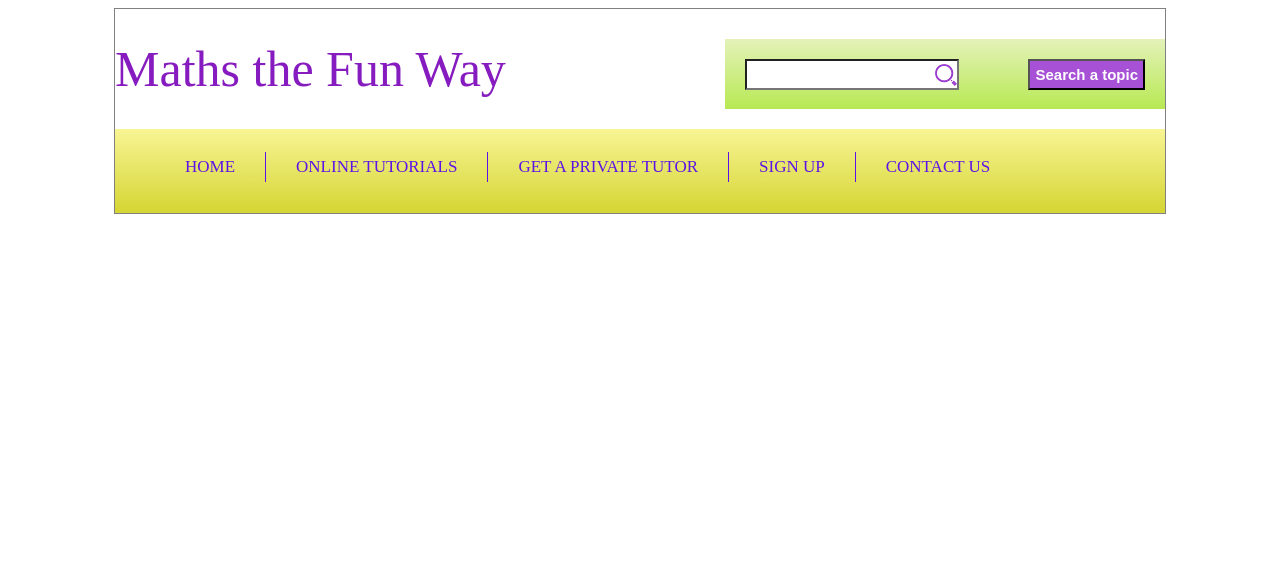
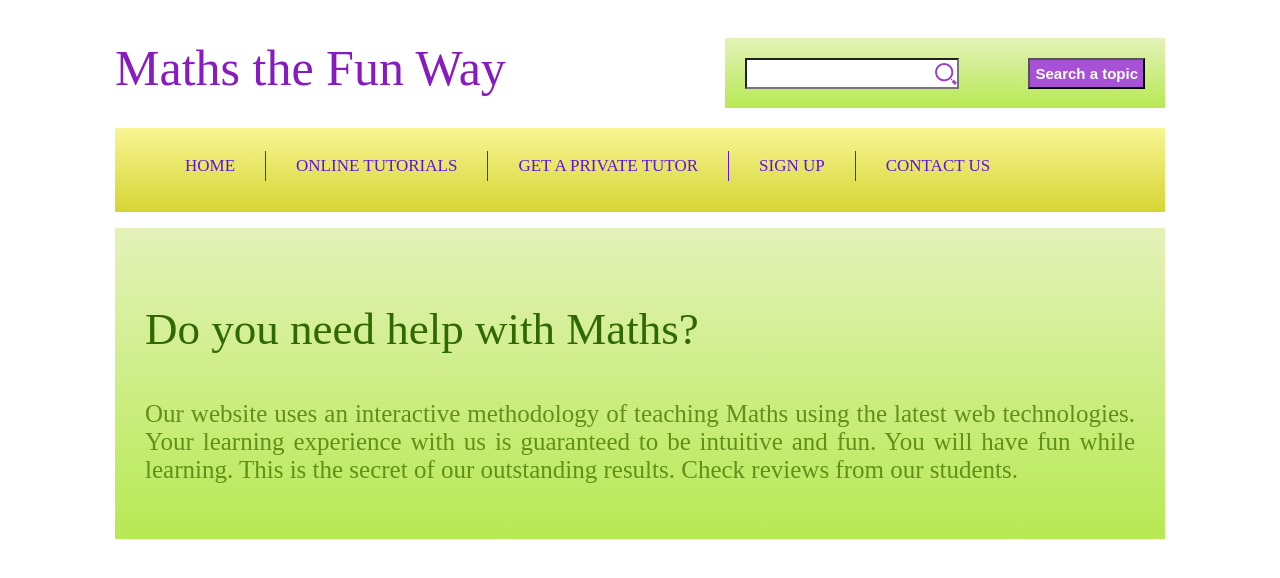
Before and after one commit to kskannandotwin/1.maths-website-html-css, a plain HTML site: page index.html in a window 1280 px wide. Drawn offline with Linux system fonts and the light colour scheme.

Commit message:
18.12.2022
64. introduction box has completed

```diff
--- a/index.html
+++ b/index.html
@@ -33,6 +33,14 @@
                 <li><a href="#">Contact us</a></li>
             </ul>
         </div>
+
+        <div id="introduction">
+            <h3>Do you need help with Maths?</h3>
+            <p>Our website uses an interactive methodology of teaching Maths using the latest web technologies. Your
+                learning experience with us is guaranteed to be intuitive and fun. You will have fun while learning.
+                This is the secret of our outstanding results. Check reviews from our students.
+            </p>
+        </div>
     </div>
 </body>
 
--- a/styling.css
+++ b/styling.css
@@ -1,6 +1,6 @@
 #container {
   width: 1050px;
-  border: 1px solid grey;
+  /* border: 1px solid grey; */
   margin: 0 auto;
 }
 
@@ -91,3 +91,21 @@ ul {
   font-weight: bold;
   color: #c34fdb;
 }
+
+#introduction {
+  background: linear-gradient(#e4f2b9, #b7e953);
+  padding: 30px;
+  margin: 16px 0;
+}
+
+#introduction h3 {
+  font-size: 45px;
+  color: #316901;
+  font-weight: normal;
+}
+
+#introduction p {
+  font-size: 25px;
+  color: #628f19;
+  text-align: justify;
+}
```
